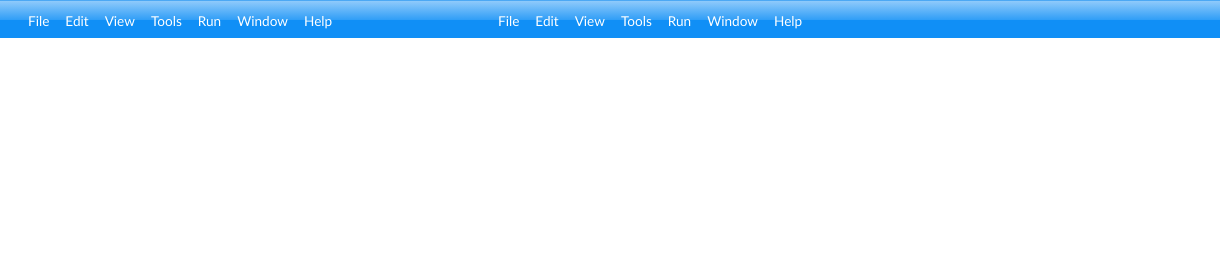
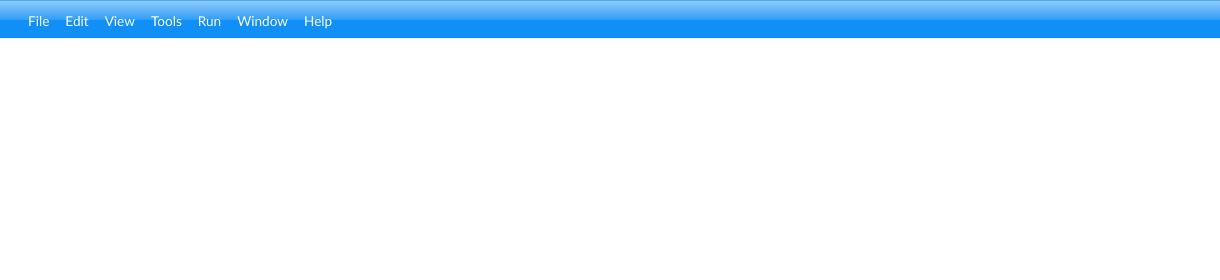
Before and after one commit to donnaken15/NoteSketch, a plain HTML site: page index.html in a window 1280 px wide. Shown: the top 280 px of the page, 60-1280 px from the left. Drawn offline with Linux system fonts and the light colour scheme.

Commit message:
Update index.html

```diff
--- a/index.html
+++ b/index.html
@@ -24,13 +24,6 @@
 	</dl>
 	<dl>
 		<dt></dt>
-		<dd data-top="0" data-sub="0">File</dd>
-		<dd data-top="0" data-sub="1">Edit</dd>
-		<dd data-top="0" data-sub="2">View</dd>
-		<dd data-top="0" data-sub="3">Tools</dd>
-		<dd data-top="0" data-sub="4">Run</dd>
-		<dd data-top="0" data-sub="5">Window</dd>
-		<dd data-top="0" data-sub="6">Help</dd>
 	</dl>
 </nav>
 
```
